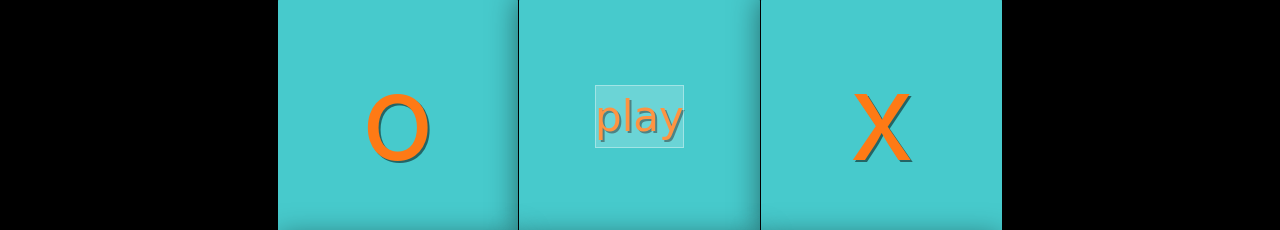
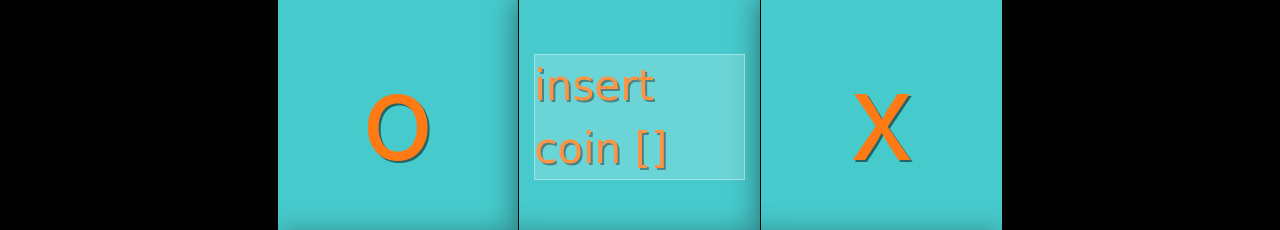
Before and after one commit to shanejames90/tic-tac-toe-client, a website built with webpack: page index.html in a window 1280 px wide. Shown: the part 337-567 px from the top of the page. Built offline with nearby package versions, Linux system fonts and the light colour scheme; a web font is replaced by a local one.

Commit message:
added insert coin

```diff
--- a/index.html
+++ b/index.html
@@ -60,7 +60,7 @@
           <div class="col-4 parking" id="dos">x</div>
           <div class="col-4 parking" id="tres"></div>
           <div class="col-4 parking" id="quatro">o</div>
-          <div class="col-4 parking" id="cinco"><a class="reset">play</a></div>
+          <div class="col-4 parking" id="cinco"><a class="reset">insert coin []</a></div>
           <div class="col-4 parking" id="ces">x</div>
           <div class="col-4 parking" id="sieta"></div>
           <div class="col-4 parking" id="ocho">o</div>
```
